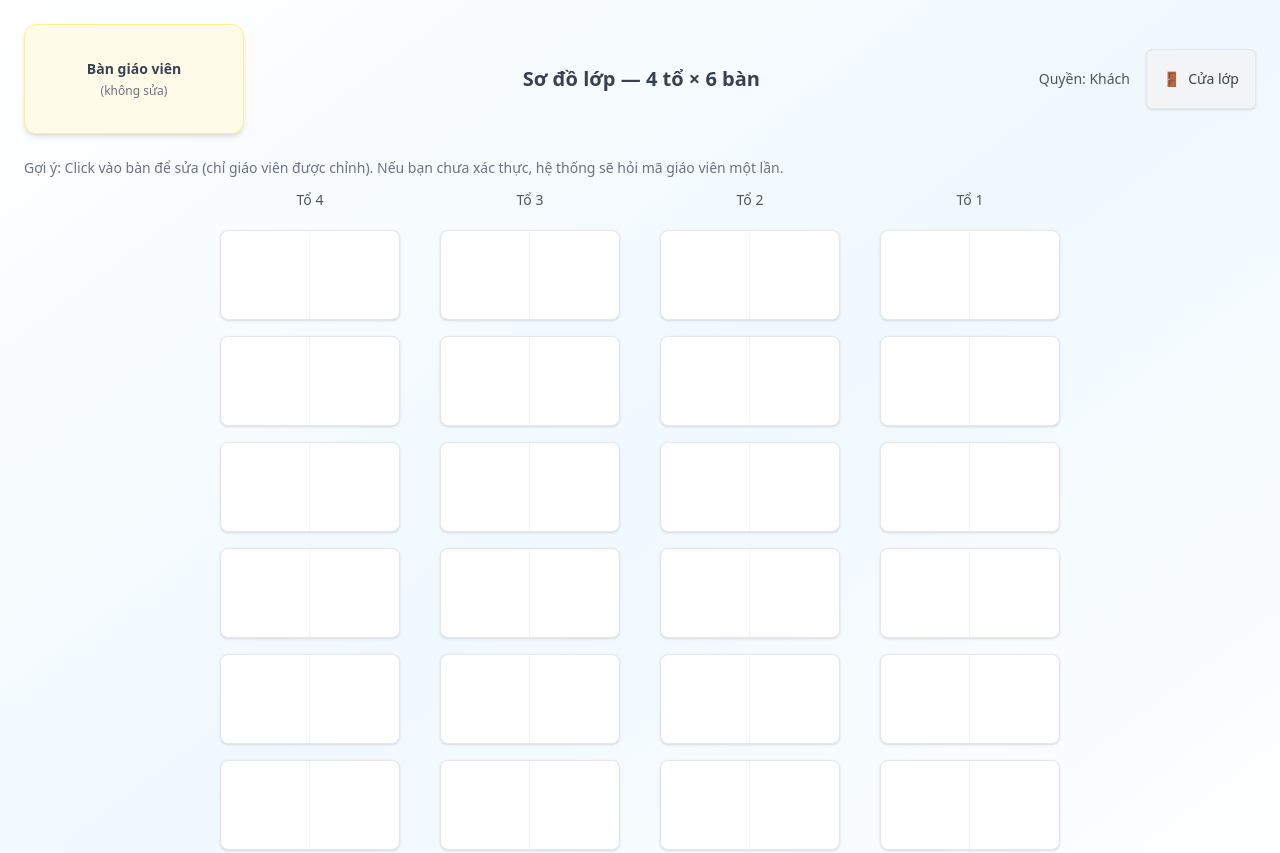
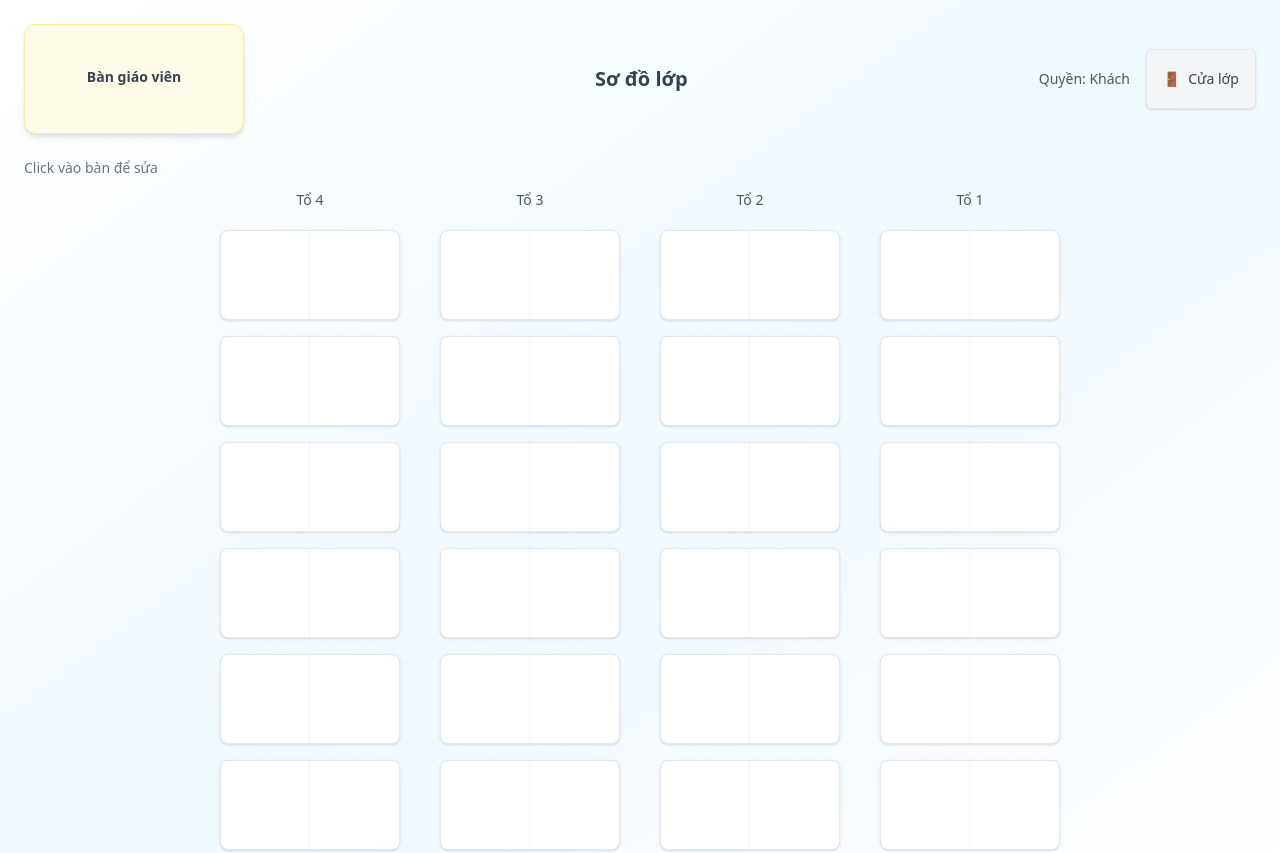
Before and after one commit to Dang2nek/sodolop, a React app: page index.html in a window 1280 px wide. Shown: the top 853 px of the page. Built offline with nearby package versions, Linux system fonts and the light colour scheme; no server answers.

Commit message:
Update index.html

```diff
--- a/index.html
+++ b/index.html
@@ -3,7 +3,7 @@
 <head>
   <meta charset="utf-8" />
   <meta name="viewport" content="width=device-width,initial-scale=1" />
-  <title>Sơ đồ lớp - 4 tổ × 6 bàn</title>
+  <title>Sơ đồ lớp</title>
   <!-- Tailwind CDN (ok để dùng nhanh; bỏ qua cảnh báo khi deploy) -->
   <script src="https://cdn.tailwindcss.com"></script>
   <style>
@@ -36,11 +36,11 @@
       <div class="flex items-center space-x-3">
         <div id="teacherDesk" class="teacher-desk bg-yellow-50 border border-yellow-200 rounded-xl shadow-md flex flex-col items-center justify-center p-3">
           <div class="text-sm font-semibold text-gray-700">Bàn giáo viên</div>
-          <div class="text-xs text-gray-500 mt-1">(không sửa)</div>
+          <div class="text-xs text-gray-500 mt-1"></div>
         </div>
       </div>
 
-      <h1 class="text-xl font-bold text-gray-700">Sơ đồ lớp — 4 tổ × 6 bàn</h1>
+      <h1 class="text-xl font-bold text-gray-700">Sơ đồ lớp </h1>
 
       <!-- Door (top-right, larger) and teacher-mode indicator -->
       <div class="flex items-center space-x-4">
@@ -52,7 +52,7 @@
     </div>
 
     <!-- Main area: spacing between groups (each column is 1 tổ) -->
-    <div class="mb-3 text-sm text-gray-500">Gợi ý: Click vào bàn để sửa (chỉ giáo viên được chỉnh). Nếu bạn chưa xác thực, hệ thống sẽ hỏi mã giáo viên một lần.</div>
+    <div class="mb-3 text-sm text-gray-500">Click vào bàn để sửa</div>
 
     <div id="gridWrap" class="flex flex-row gap-10 justify-center">
       <!-- We'll dynamically insert 4 columns (T4..T1) with spacing between -->
@@ -191,7 +191,7 @@
     async function tryOpenEditorFor(tableId) {
       if (!isTeacher()) {
         // ask once via prompt
-        const code = prompt("Nhập mã giáo viên để cho phép chỉnh sửa (mã là gv123):");
+        const code = prompt("Nhập mã giáo viên để cho phép chỉnh sửa:");
         if (code === null) {
           // user cancelled
           return;
```
